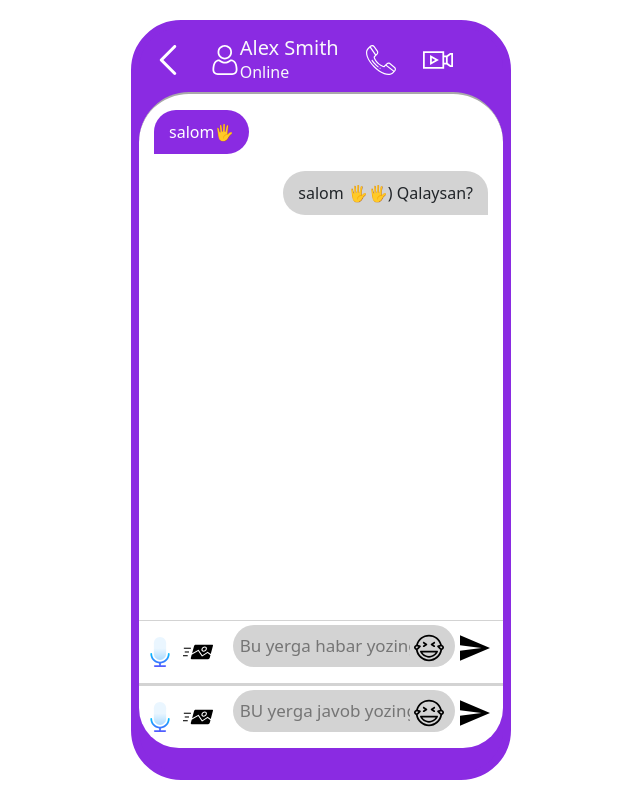
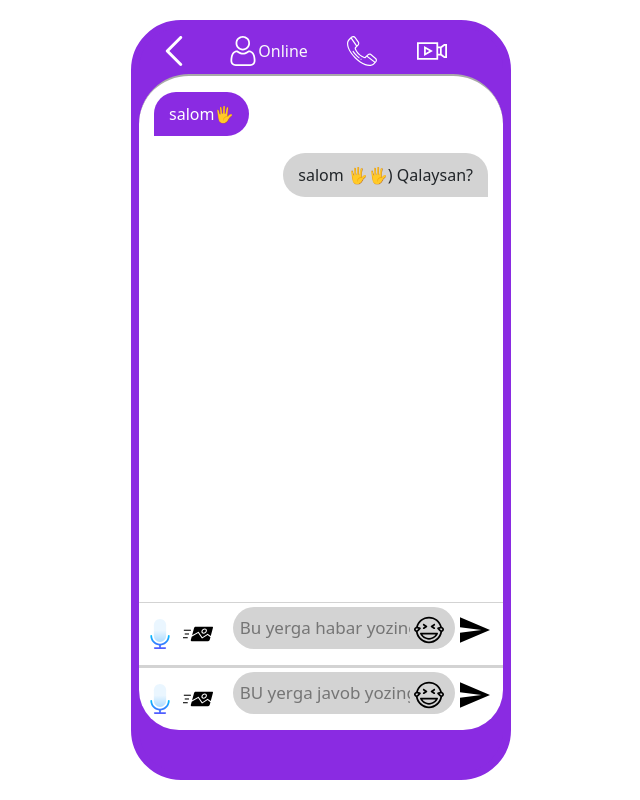
Before and after one commit to abduvohid20051013/chat-s_soboy, a plain HTML site: page index.html in a window 1280 px wide. Shown: the whole page, without its empty margins (319-959 px from the left). Drawn offline with nearby package versions, Linux system fonts and the light colour scheme.

Commit message:
Update index.html

```diff
--- a/index.html
+++ b/index.html
@@ -20,7 +20,6 @@
 					<li class="nav-item pr-5 d-flex align-items-center justify-content-around">
 						<img src="img/user.svg" alt="user_icon" class="person-img" width="30">
 						<span class="user-bio">
-							<h5 class="user-title m-0 text-light">Alex Smith</h5>
 							<p class="user-text m-0 text-light">Online</p>
 						</span>
 					</li>
```
